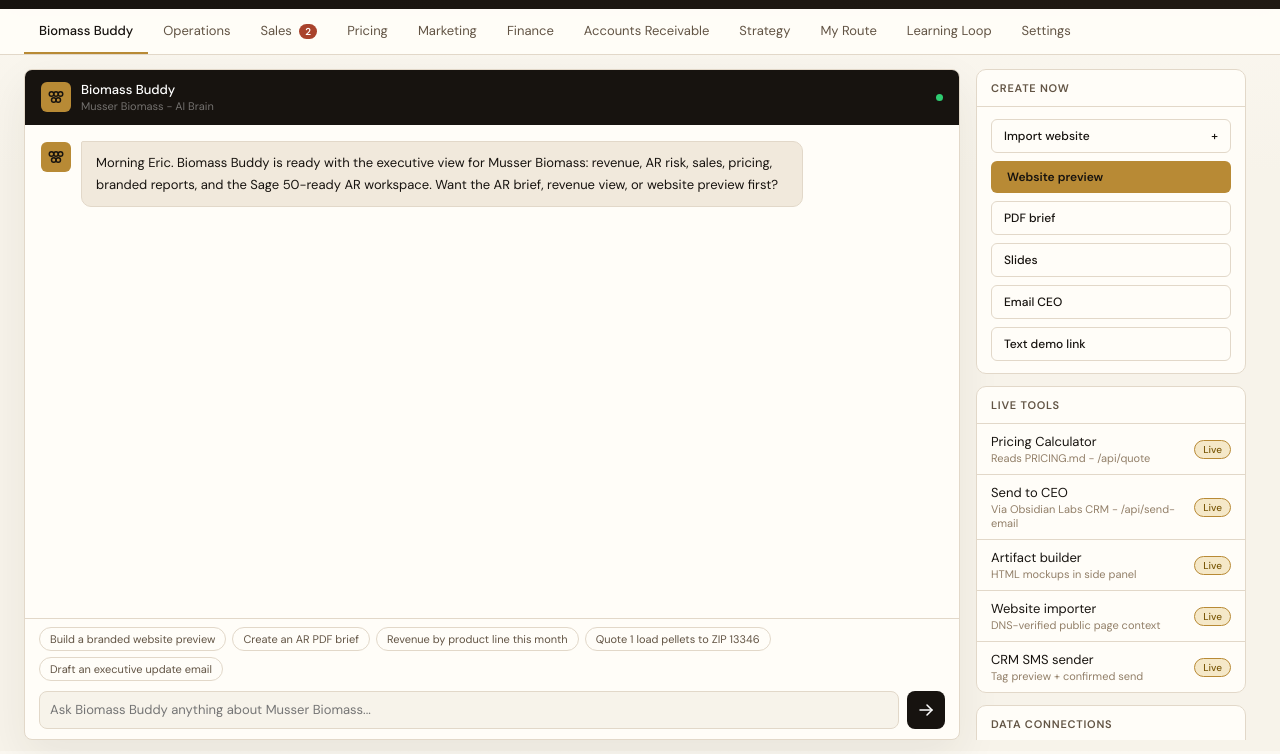
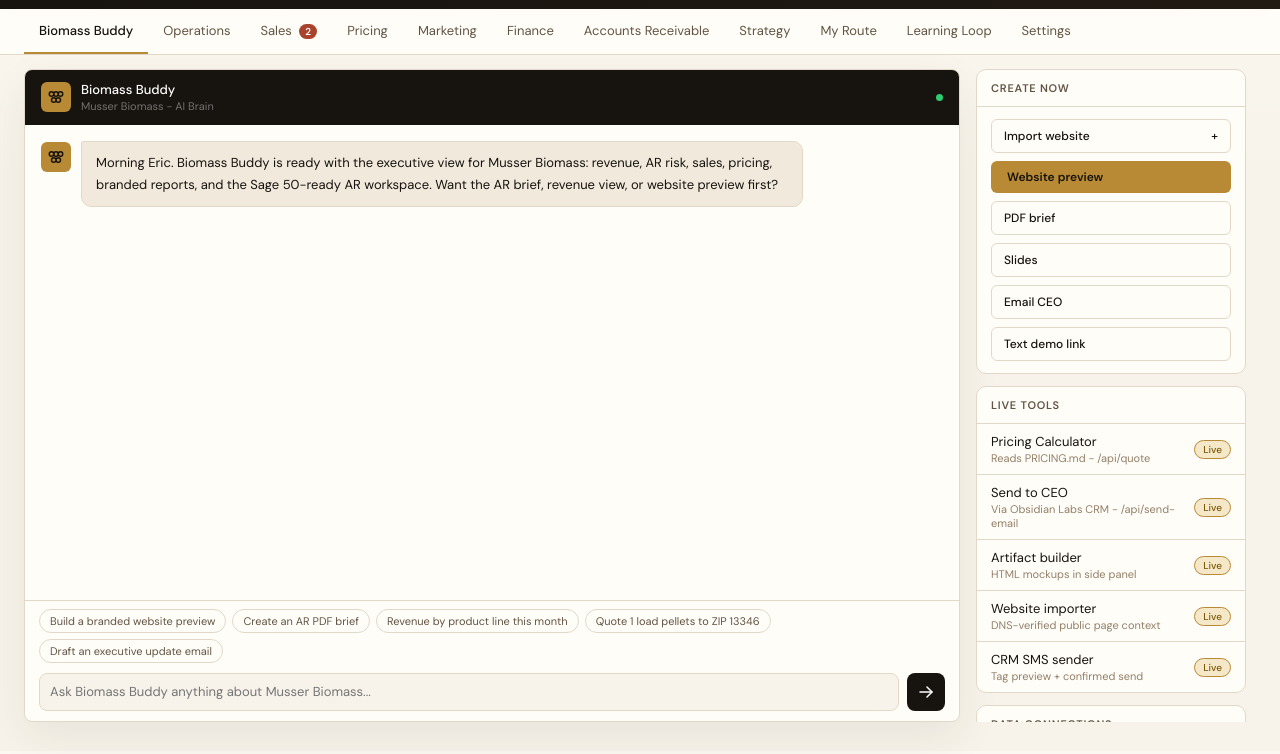
Before and after one commit to labsobsidian/musser-biomass-ops, a website: page index.html in a window 1280 px wide. Shown: the part 49-803 px from the top of the page. Drawn offline with Linux system fonts and the light colour scheme.

Commit message:
add buddy viewport bottom gutter

```diff
--- a/index.html
+++ b/index.html
@@ -47,7 +47,7 @@
   .nav-item.active{color:var(--black);border-bottom-color:var(--gold);font-weight:500;}
   .nav-badge{background:var(--red);color:white;font-size:10px;font-weight:600;padding:1px 6px;border-radius:10px;margin-left:4px;}
   .main{padding:20px 24px 40px;max-width:1500px;margin:0 auto;}
-  body.buddy-active .main{height:calc(100vh - 101px);padding:14px 24px;overflow:hidden;}
+  body.buddy-active .main{height:calc(100vh - 101px);padding:14px 24px 22px;overflow:hidden;}
   .page{display:none;}
   .page.active{display:block;}
   body.buddy-active .page.active{height:100%;}
@@ -90,7 +90,7 @@
   .owner-lock{display:inline-flex;align-items:center;gap:5px;font-size:11px;padding:4px 10px;border-radius:6px;background:var(--surface);color:var(--brown-mid);border:1px solid var(--border);font-weight:500;}
   .owner-lock svg{width:11px;height:11px;flex-shrink:0;}
   .buddy-layout{display:grid;grid-template-columns:1fr 280px;gap:16px;height:calc(100vh - 142px);min-height:540px;transition:grid-template-columns 0.25s ease;}
-  body.buddy-active .buddy-layout{height:100%;min-height:0;}
+  body.buddy-active .buddy-layout{height:calc(100% - 10px);min-height:0;}
   .buddy-layout.has-artifact{grid-template-columns:minmax(360px,1fr) minmax(420px,1.1fr) 0px;gap:14px;}
   .buddy-layout.has-artifact .buddy-sidebar{display:none;}
   .chat-outer{border:1px solid var(--border);border-radius:8px;overflow:hidden;background:var(--white);display:flex;flex-direction:column;min-width:0;box-shadow:0 16px 44px rgba(43,36,29,0.07);}
```
